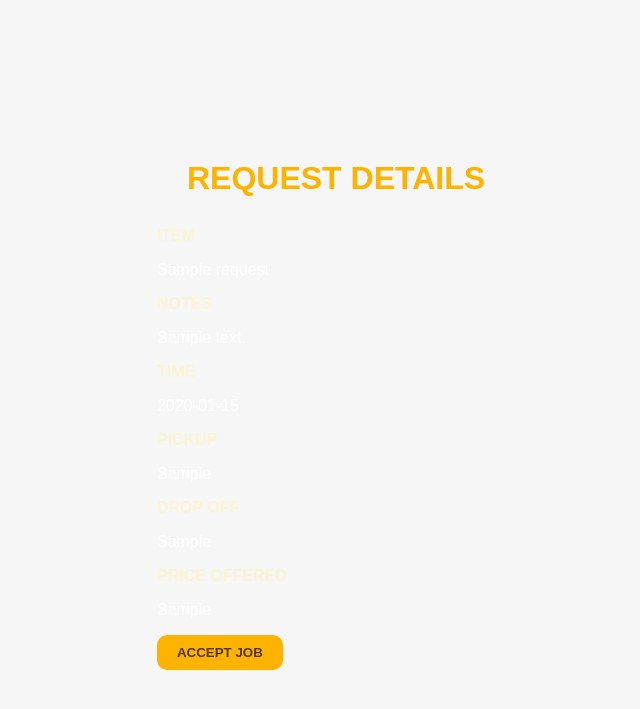
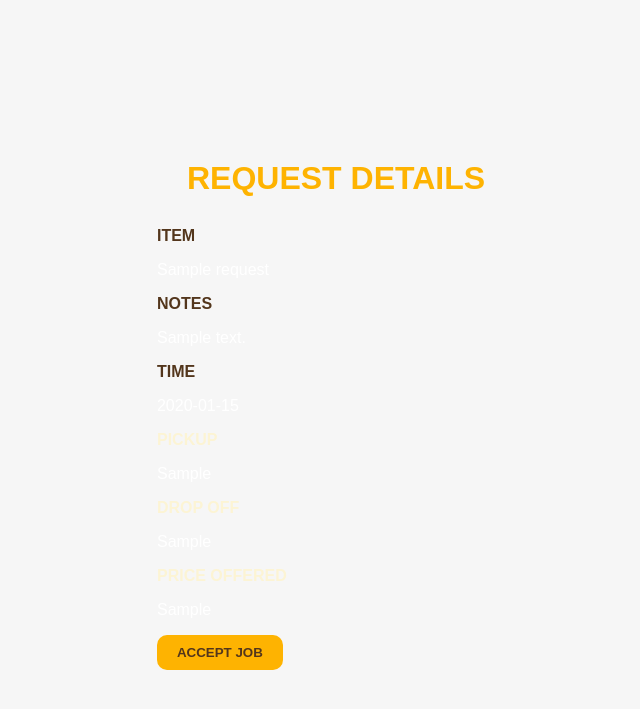
Before and after one commit to aleesssa/BeeBuzz, a Flask app: page /request/jobs/details/1 in a window 1280 px wide. Shown: the top 709 px of the page, without its empty margins (304-944 px from the left). Run offline with Flask 3, Linux system fonts and the light colour scheme; tables that the repository leaves empty hold one stand-in row (values such as "Sample post").

Commit message:
fix error

```diff
--- a/static/css/request.css
+++ b/static/css/request.css
@@ -120,9 +120,14 @@ h1{
 }
 
 .box2{
-    border: none;
+    border: #53361C;
     padding: 20px 40px;
     width: fit-content;
     background-color: transparent;
     border-radius: 12px;
 }
+
+.label2{
+    color: #53361C;
+    font-weight: bold;
+}
--- a/templates/job.html
+++ b/templates/job.html
@@ -25,7 +25,9 @@
                 <div class="button_row">
                     <a href="{{ url_for('request_bp.view_details', request_id=job.id) }}">
                      <button class="vdetails_button">View Details</button></a>
-                     <button class="submit_button">Accept Job</button>
+                      <form method="POST" action="{{ url_for('request_bp.accept_jobs', request_id=job.id) }}">
+                      <input type="submit" value="ACCEPT JOB" class="submit_button">
+                      </form>
                 </div>
             </div>
         </div>
--- a/templates/request_details.html
+++ b/templates/request_details.html
@@ -9,13 +9,13 @@
     <div class="box2">
      <h1>REQUEST DETAILS</h1>
 
-     <div class="label">ITEM</div>
+     <div class="label2">ITEM</div>
      <p>{{ job_request.item_name }}</p>
 
-     <div class="label">NOTES</div>
+     <div class="label2">NOTES</div>
      <p>{{ job_request.notes }}</p>
 
-     <div class="label">TIME</div>
+     <div class="label2">TIME</div>
      <p>{{ job_request.time }}</p>
 
      <div class="label">PICKUP</div>
```
